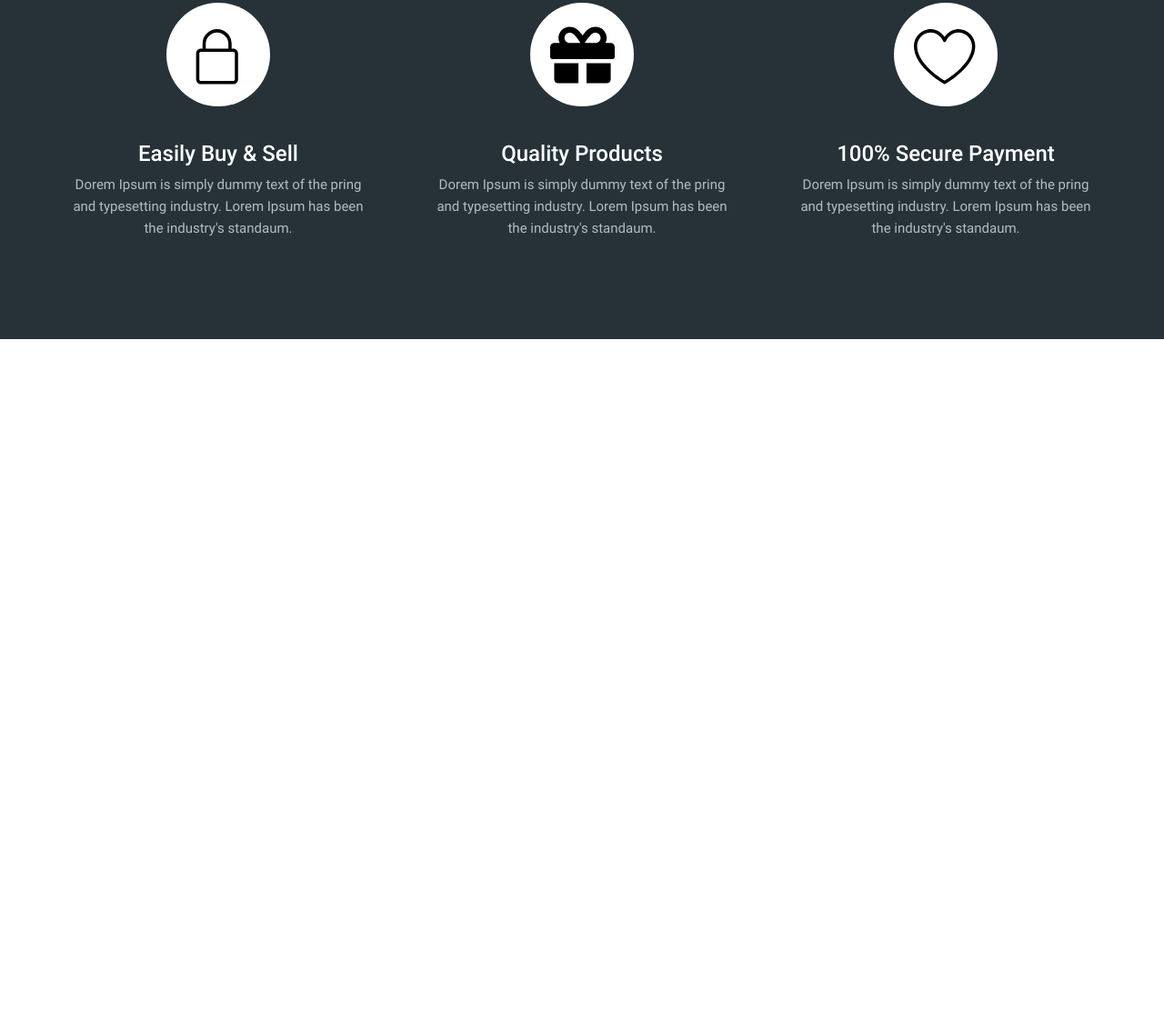
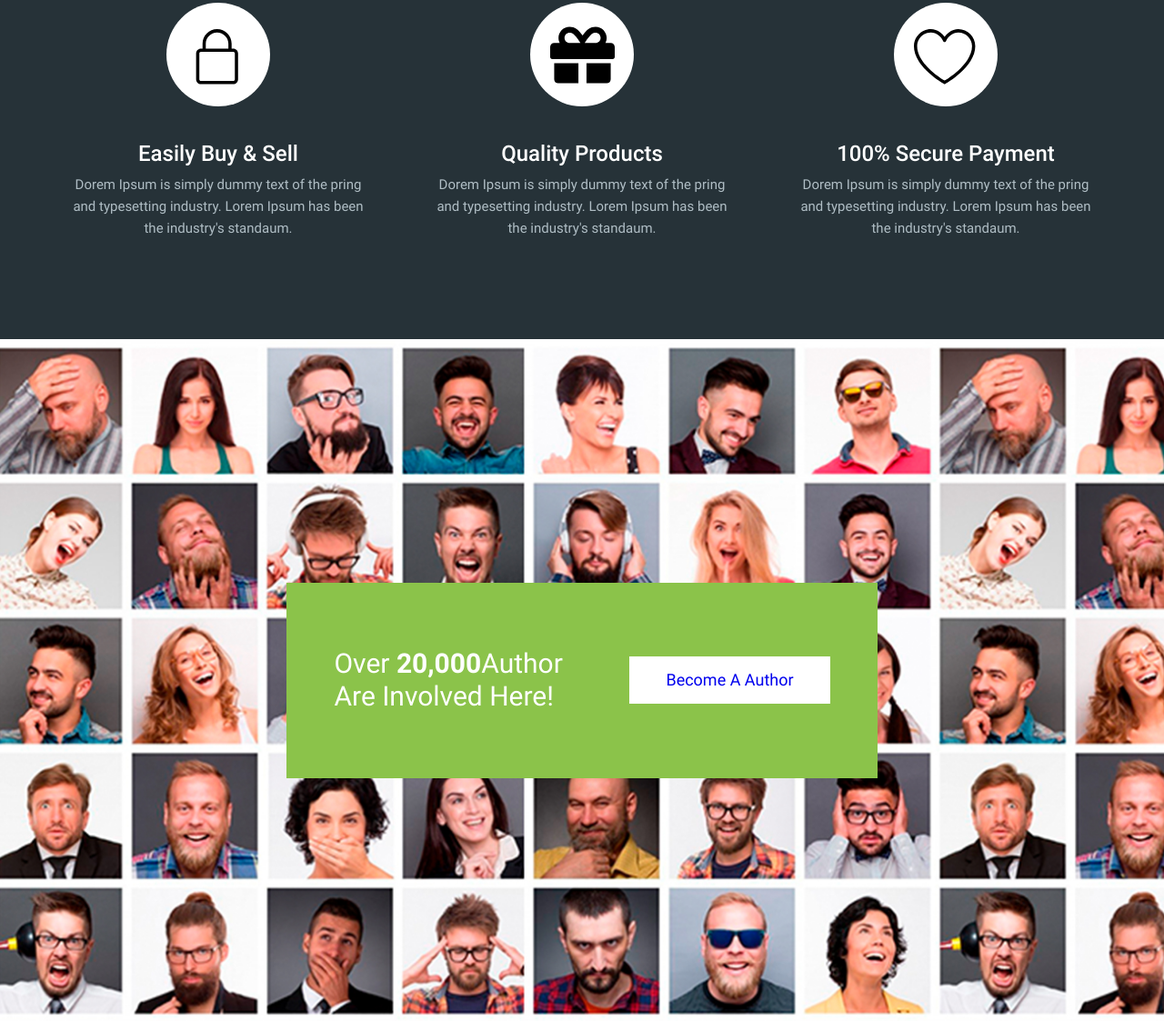
Before and after one commit to TheSplatt-WEB/moderno, a website: page app/index.html in a window 1280 px wide. Shown: the part 4069-5192 px from the top of the page at 91% size. Before the commit the page ends 4442 px from the top, so only its background shows below. Drawn offline with nearby package versions, Linux system fonts and the light colour scheme; files that its build step writes are made by us from their sources.

Commit message:
added author

```diff
--- a/app/index.html
+++ b/app/index.html
@@ -813,6 +813,17 @@
             </div>
         </div>
     </section>
+    <section class="author" style="background-image: url(images/author-bg.jpg);">
+        <div class="author__box">
+            <div class="author__box-title">
+                Over <span>20,000</span>Author
+                Are Involved Here!
+            </div>
+            <a class="author__box-link" href="#">
+                Become A Author
+            </a>
+        </div>
+    </section>
 
     <script src="https://ajax.googleapis.com/ajax/libs/jquery/3.5.1/jquery.min.js"></script>
     <script src="js/libs.min.js"></script>
--- a/app/scss/style.scss
+++ b/app/scss/style.scss
@@ -319,3 +319,40 @@
         font-weight: 24;
     }
 }
+
+//end adtantages
+//start author
+.author{
+    background-size: cover;
+    background-repeat: no-repeat;
+    background-position: center;
+    min-height: 750px;
+    display: flex;
+    justify-content: center;
+    align-items: center;
+}
+.author__box{
+    max-width: 650px;
+    width: 100%;
+    min-height: 215px;
+    background-color: $green;
+    display: flex;
+    justify-content: center;
+    align-items: center;
+    &-title{
+        color: #fff;
+        font-size: 30px;
+        max-width: 280px;
+        line-height: 36px;
+        margin-right: 45px;
+        span{
+            font-weight: 700;
+        }
+    }
+    &-link{
+        background-color: #fff;
+        font-size: 18px;
+        padding: 14px 40px;
+    }
+}
+//end author
```
Also changed, not shown: app/images/author-bg.jpg (added), app/images/icons/gift.svg, app/images/icons/heart.svg, app/images/icons/lock.svg.
